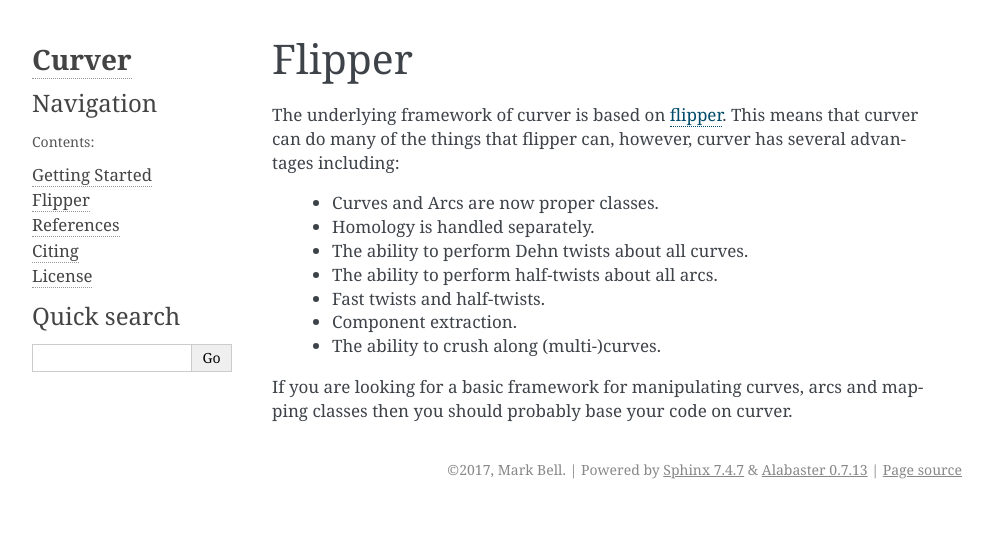
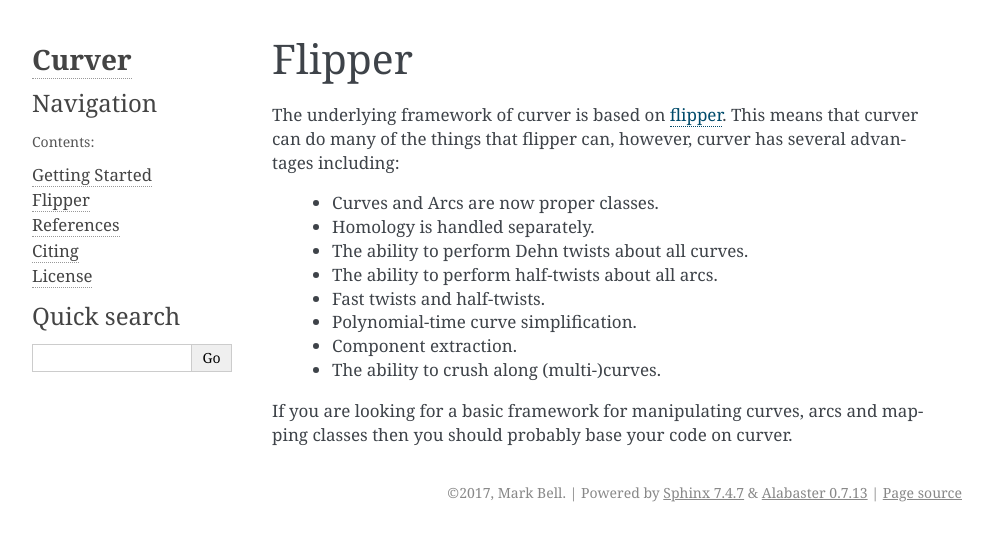
Before and after one commit to MarkCBell/curver, a Sphinx documentation site: the page built from docs/source/flipper.rst, in a window 1280 px wide. Shown: the top 541 px of the page, without its empty margins (148-1141 px from the left). Built offline with Sphinx 7.4.7, drawn with Linux system fonts in a browser that asks for light colours.

Commit message:
Added poly-time simplification.

```diff
--- a/docs/source/flipper.rst
+++ b/docs/source/flipper.rst
@@ -10,6 +10,7 @@
 	- The ability to perform Dehn twists about all curves.
 	- The ability to perform half-twists about all arcs.
 	- Fast twists and half-twists.
+	- Polynomial-time curve simplification.
 	- Component extraction.
 	- The ability to crush along (multi-)curves.
 
```
